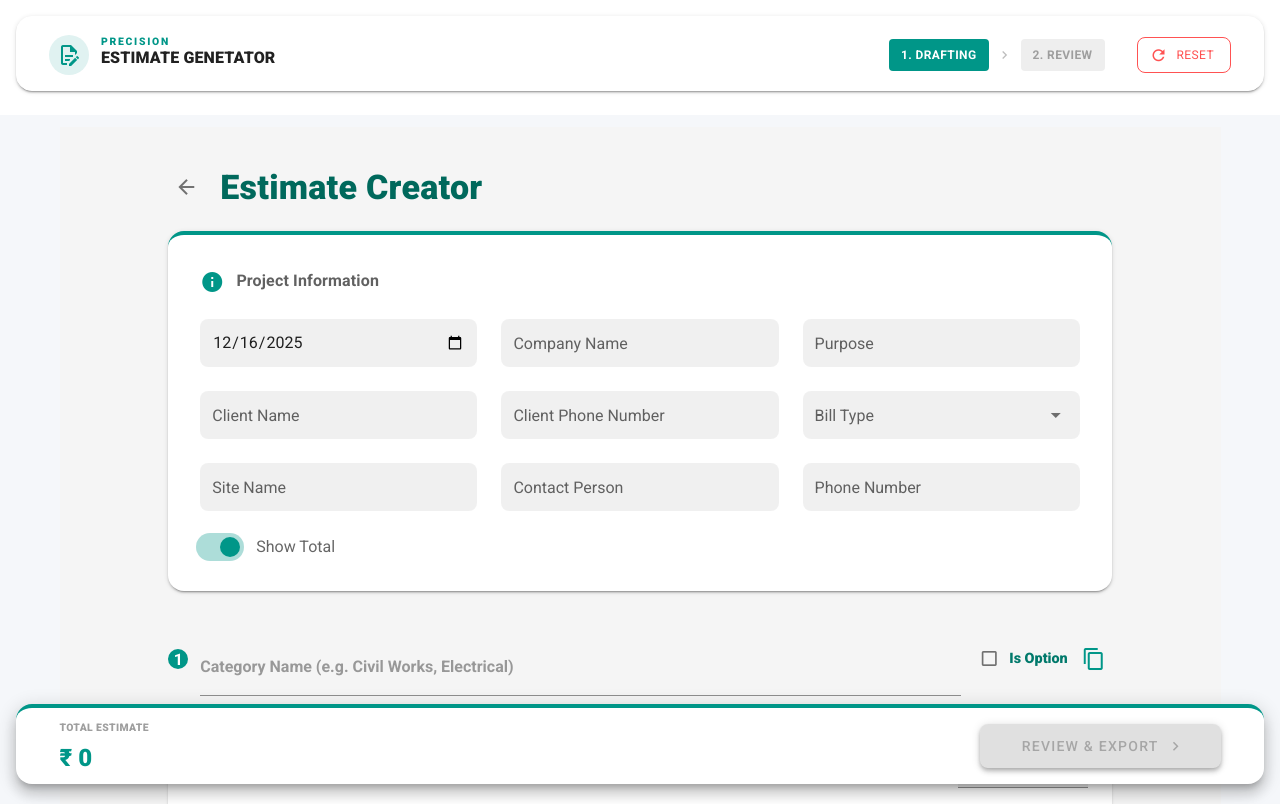
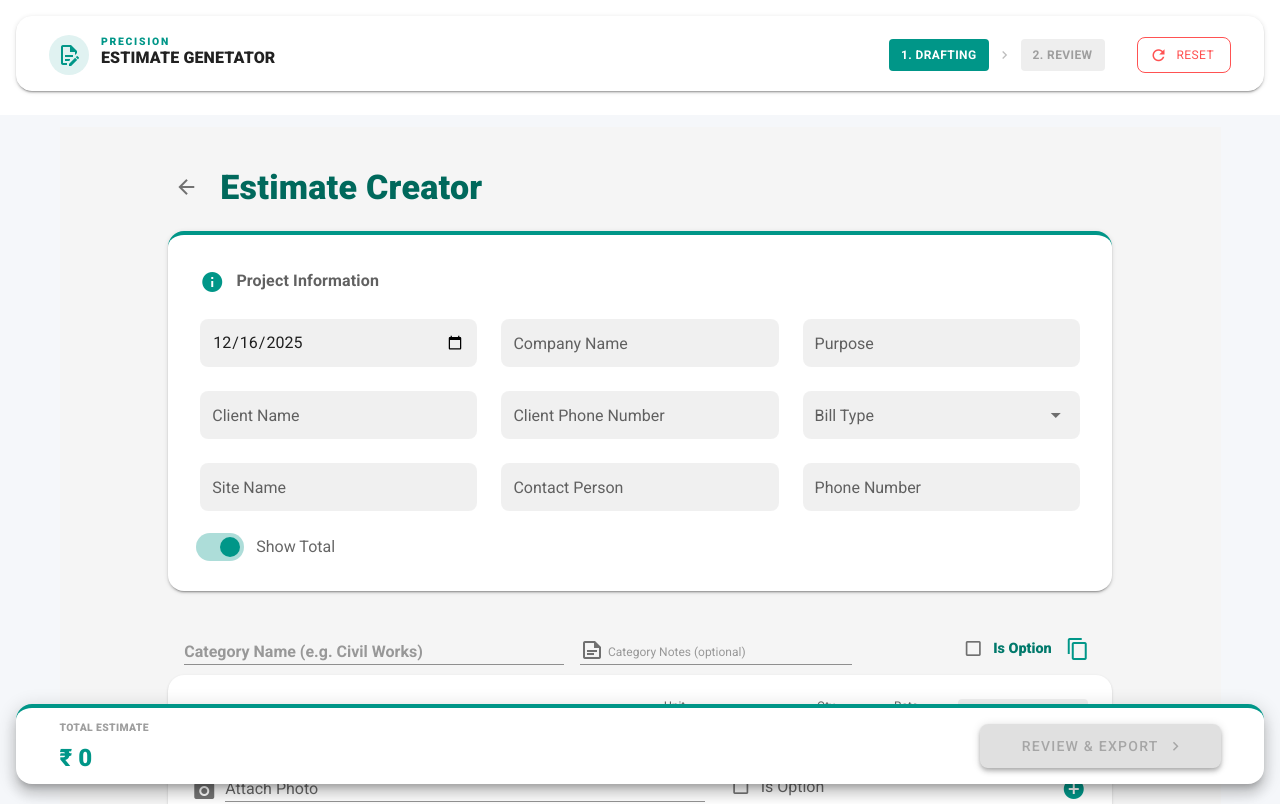
Before and after one commit to Vijayramesh26/quotation, a Vue app: page / in a window 1280 px wide. Shown: the top 804 px of the page. Built offline with nearby package versions, Linux system fonts and the light colour scheme.

Commit message:
feat: Add category notes field to estimate form and preview, and improve Word export table alignment.

```diff
--- a/src/components/EstimateForm.vue
+++ b/src/components/EstimateForm.vue
@@ -141,27 +141,40 @@
             :key="categoryIndex"
             class="mb-10"
           >
-            <div class="d-flex align-center mb-4">
-              <v-avatar
-                color="teal"
-                size="20"
-                class="white--text font-weight-bold mr-3"
-                >{{ categoryIndex + 1 }}</v-avatar
-              >
+            <v-card-title class="px-4 py-2">
+              <v-row no-gutters align="center" style="width: 100%">
+                <v-col cols="12" md="5">
                   <v-text-field
                     v-model="category.name"
-                placeholder="Category Name (e.g. Civil Works, Electrical)"
+                    placeholder="Category Name (e.g. Civil Works)"
                     hide-details
-                full-width
+                    dense
                     class="font-weight-bold"
                   ></v-text-field>
+                </v-col>
+                <v-col cols="12" md="4" class="px-md-4 mt-2 mt-md-0">
+                  <v-text-field
+                    v-model="category.notes"
+                    placeholder="Category Notes (optional)"
+                    dense
+                    hide-details
+                    class="caption"
+                    prepend-inner-icon="mdi-note-text-outline"
+                    color="teal lighten-2"
+                  ></v-text-field>
+                </v-col>
+                <v-col
+                  cols="12"
+                  md="3"
+                  class="d-flex align-center justify-end mt-2 mt-md-0"
+                >
                   <v-checkbox
                     v-model="category.isOption"
                     label="Is Option"
                     dense
                     hide-details
                     color="teal"
-                class="mt-0 pt-0 ml-4 font-weight-black category-option-checkbox"
+                    class="mt-0 pt-0 font-weight-black category-option-checkbox"
                   ></v-checkbox>
                   <v-btn
                     icon
@@ -181,7 +194,9 @@
                   >
                     <v-icon>mdi-delete-outline</v-icon>
                   </v-btn>
-            </div>
+                </v-col>
+              </v-row>
+            </v-card-title>
 
             <v-card class="rounded-xl overflow-hidden elevation-1 bg-white">
               <div
@@ -248,6 +263,7 @@
                       dense
                       outlined
                       hide-details
+                      class="text-right-input"
                       @input="calculateItemTotal(categoryIndex, itemIndex)"
                     ></v-text-field>
                   </v-col>
@@ -260,7 +276,7 @@
                       readonly
                       hide-details
                       color="teal"
-                      class="font-weight-bold"
+                      class="font-weight-bold text-right-input"
                     ></v-text-field>
                   </v-col>
                 </v-row>
@@ -419,6 +435,9 @@
   font-weight: 800;
   color: #00796b !important;
 }
+.text-right-input >>> input {
+  text-align: right !important;
+}
 </style>
 
 <script>
@@ -497,6 +516,7 @@ export default {
       this.estimate.categories.push({
         name: "",
         isOption: false,
+        notes: "",
         items: [
           {
             description: "",
--- a/src/components/EstimatePreview.vue
+++ b/src/components/EstimatePreview.vue
@@ -92,6 +92,11 @@
                     <td colspan="7" class="category-name-cell">
                       {{ getCategoryOptionLabel(categoryIndex)
                       }}{{ category.name }}
+                    </td>
+                  </tr>
+                  <tr v-if="category.notes" :key="`cat-note-${categoryIndex}`">
+                    <td colspan="7" class="category-notes-cell">
+                      {{ category.notes }}
                     </td>
                   </tr>
                   <tr
@@ -490,6 +495,7 @@ export default {
               children: [
                 new Paragraph({
                   children: [new TextRun({ text: "Dimensions", bold: true })],
+                  alignment: AlignmentType.CENTER,
                 }),
               ],
             }),
@@ -497,6 +503,7 @@ export default {
               children: [
                 new Paragraph({
                   children: [new TextRun({ text: "Unit", bold: true })],
+                  alignment: AlignmentType.CENTER,
                 }),
               ],
             }),
@@ -504,6 +511,7 @@ export default {
               children: [
                 new Paragraph({
                   children: [new TextRun({ text: "Sq.ft", bold: true })],
+                  alignment: AlignmentType.CENTER,
                 }),
               ],
             }),
@@ -511,6 +519,7 @@ export default {
               children: [
                 new Paragraph({
                   children: [new TextRun({ text: "Qty", bold: true })],
+                  alignment: AlignmentType.CENTER,
                 }),
               ],
             }),
@@ -518,6 +527,7 @@ export default {
               children: [
                 new Paragraph({
                   children: [new TextRun({ text: "Rate", bold: true })],
+                  alignment: AlignmentType.RIGHT,
                 }),
               ],
             }),
@@ -525,6 +535,7 @@ export default {
               children: [
                 new Paragraph({
                   children: [new TextRun({ text: "Price", bold: true })],
+                  alignment: AlignmentType.RIGHT,
                 }),
               ],
             }),
@@ -532,6 +543,7 @@ export default {
               children: [
                 new Paragraph({
                   children: [new TextRun({ text: "Total (Rs.)", bold: true })],
+                  alignment: AlignmentType.RIGHT,
                 }),
               ],
             }),
@@ -572,6 +584,28 @@ export default {
               ],
             }),
           );
+          if (category.notes) {
+            rows.push(
+              new TableRow({
+                children: [
+                  new TableCell({
+                    children: [
+                      new Paragraph({
+                        children: [
+                          new TextRun({
+                            text: category.notes,
+                            italics: true,
+                            size: 20,
+                          }),
+                        ],
+                      }),
+                    ],
+                    columnSpan: 8,
+                  }),
+                ],
+              }),
+            );
+          }
         }
         category.items.forEach((item, itemIndex) => {
           const hasDimensions = item.length > 0 && item.width > 0;
@@ -601,6 +635,7 @@ export default {
                             : "-",
                         }),
                       ],
+                      alignment: AlignmentType.CENTER,
                     }),
                   ],
                 }),
@@ -608,6 +643,7 @@ export default {
                   children: [
                     new Paragraph({
                       children: [new TextRun({ text: item.unit || "No" })],
+                      alignment: AlignmentType.CENTER,
                     }),
                   ],
                 }),
@@ -615,6 +651,7 @@ export default {
                   children: [
                     new Paragraph({
                       children: [new TextRun({ text: item.type || "-" })],
+                      alignment: AlignmentType.CENTER,
                     }),
                   ],
                 }),
@@ -622,20 +659,25 @@ export default {
                   children: [
                     new Paragraph({
                       children: [new TextRun({ text: item.quantity || "1" })],
+                      alignment: AlignmentType.CENTER,
                     }),
                   ],
                 }),
                 new TableCell({
                   children: [
                     new Paragraph({
-                      children: [new TextRun({ text: item.rate || "" })],
+                      children: [new TextRun({ text: `${item.rate || ""}` })],
+                      alignment: AlignmentType.RIGHT,
                     }),
                   ],
                 }),
                 new TableCell({
                   children: [
                     new Paragraph({
-                      children: [new TextRun({ text: item.unitPrice || "" })],
+                      children: [
+                        new TextRun({ text: `${item.unitPrice || ""}` }),
+                      ],
+                      alignment: AlignmentType.RIGHT,
                     }),
                   ],
                 }),
@@ -643,6 +685,7 @@ export default {
                   children: [
                     new Paragraph({
                       children: [new TextRun({ text: `${item.total}` })],
+                      alignment: AlignmentType.RIGHT,
                     }),
                   ],
                 }),
@@ -683,6 +726,7 @@ export default {
                         bold: true,
                       }),
                     ],
+                    alignment: AlignmentType.RIGHT,
                   }),
                 ],
               }),
@@ -824,6 +868,14 @@ export default {
   font-size: 13px;
   border-bottom: 1px solid #e0eaea;
 }
+.category-notes-cell {
+  background: #fdfdfd;
+  color: #666;
+  font-size: 11px;
+  font-style: italic;
+  padding: 4px 10px 10px 10px;
+  border-bottom: 1px solid #edf2f7;
+}
 .data-row td {
   padding: 12px 8px;
   border-bottom: 1px solid #edf2f7;
--- a/src/views/Home.vue
+++ b/src/views/Home.vue
@@ -163,6 +163,7 @@ export default {
           {
             name: "",
             isOption: false,
+            notes: "",
             items: [
               {
                 description: "",
```
Lines whose indentation alone changed are shown as unchanged.
